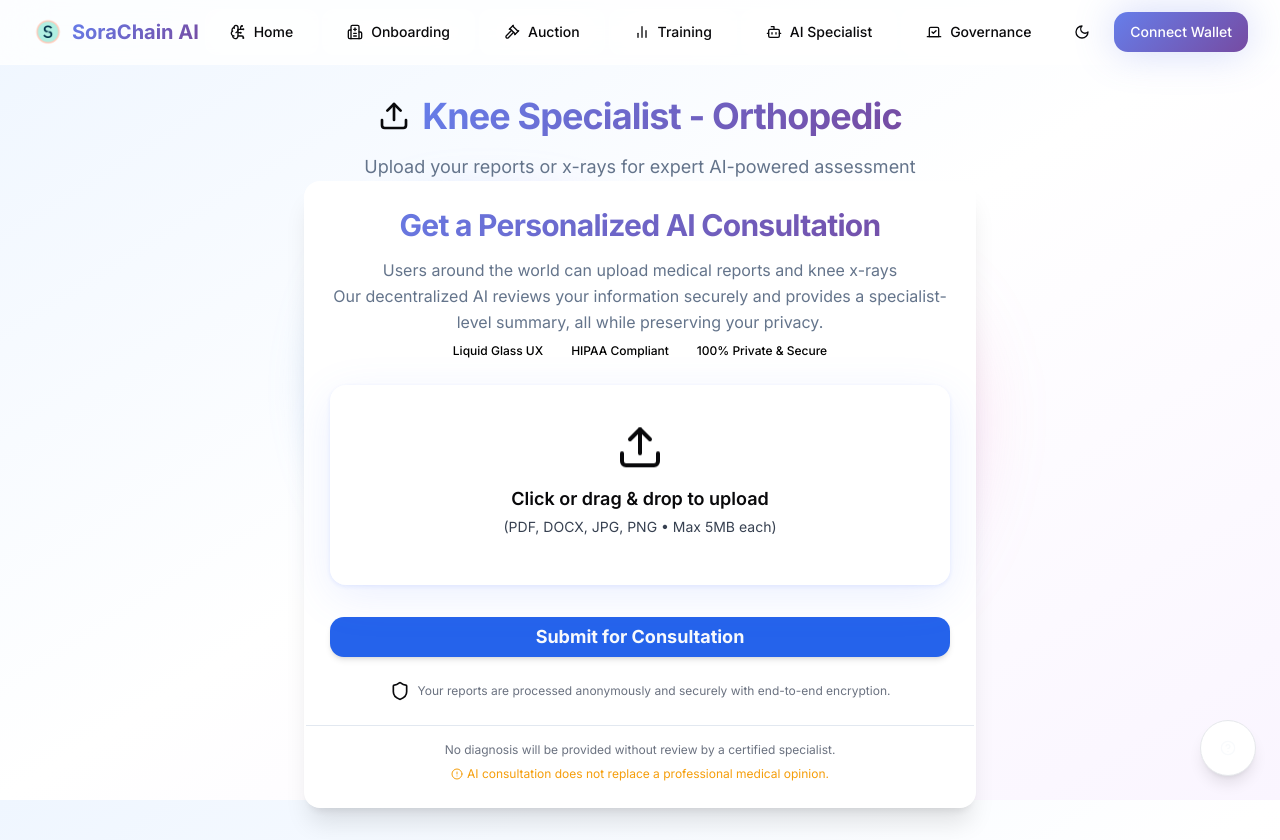
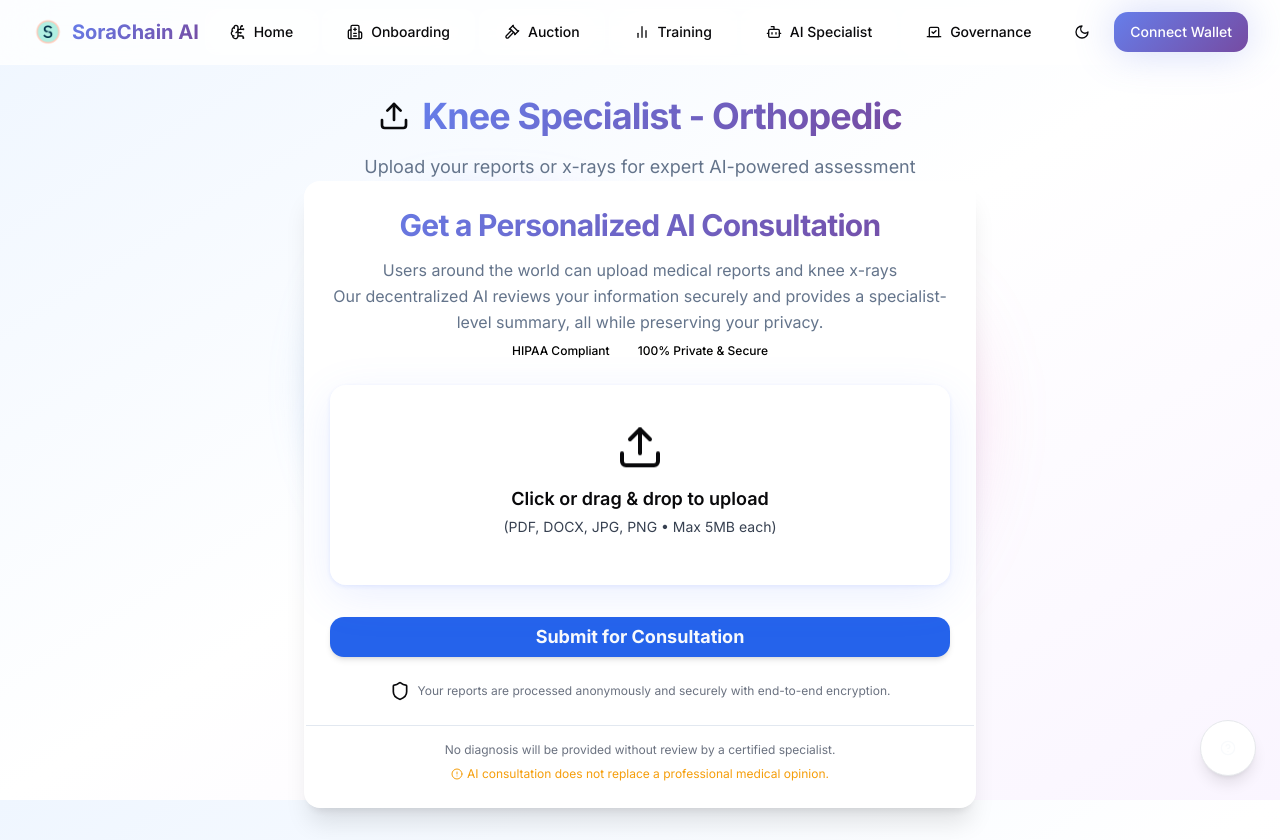
Before and after one commit to SoraChain-AI/Healthcare-ortho, a React (Vite) app: page /inference in a window 1280 px wide. Built offline with nearby package versions, Linux system fonts and the light colour scheme.

Commit message:
Fix: Remove "Liquid Glass UX" badge
The AI removed the "Liquid Glass UX" badge from the `/inference` page.

```diff
--- a/src/pages/Inference.tsx
+++ b/src/pages/Inference.tsx
@@ -1,4 +1,3 @@
-
 import { useState } from 'react';
 import {
   Upload,
@@ -125,7 +124,6 @@ const Inference = () => {
               Our decentralized AI reviews your information securely and provides a specialist-level summary, all while preserving your privacy.
             </CardDescription>
             <div className="mt-4 flex flex-wrap gap-2 justify-center">
-              <Badge label="Liquid Glass UX" variant="privacy" />
               <Badge label="HIPAA Compliant" variant="privacy" />
               <Badge label="100% Private & Secure" variant="privacy" />
             </div>
```
